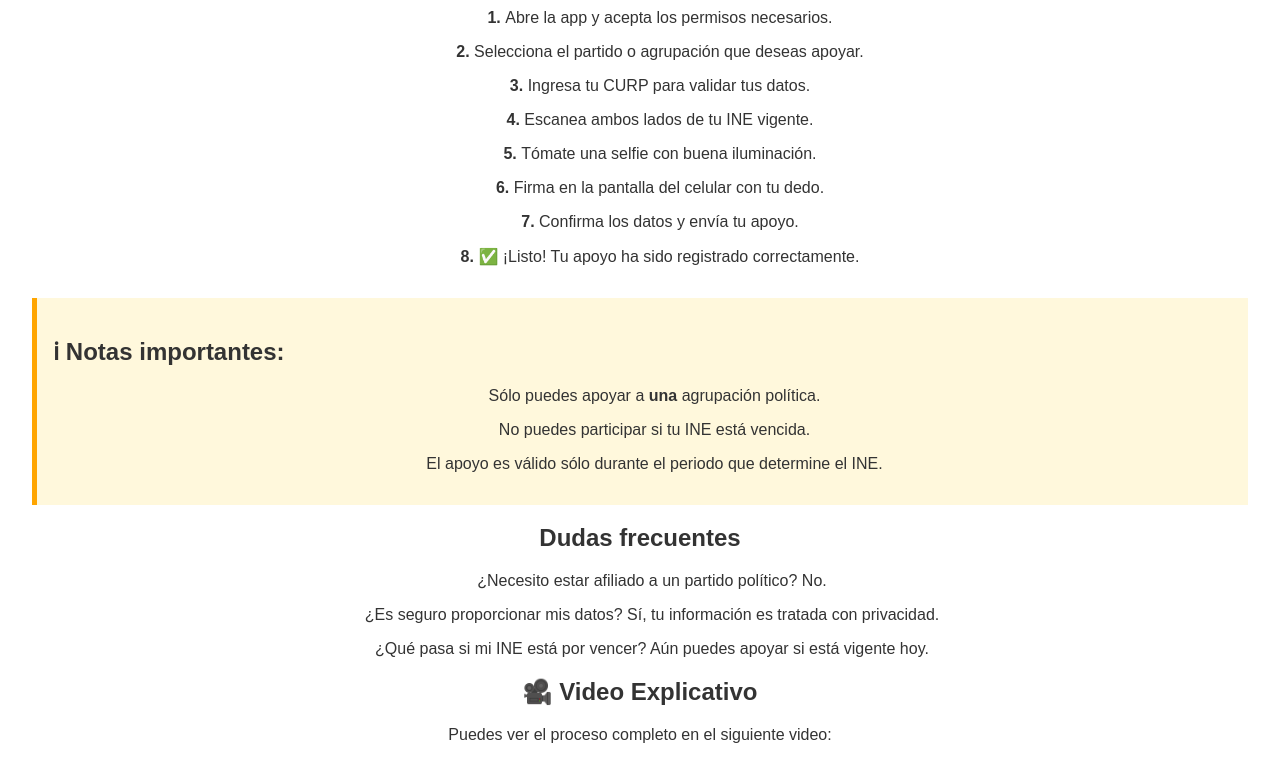
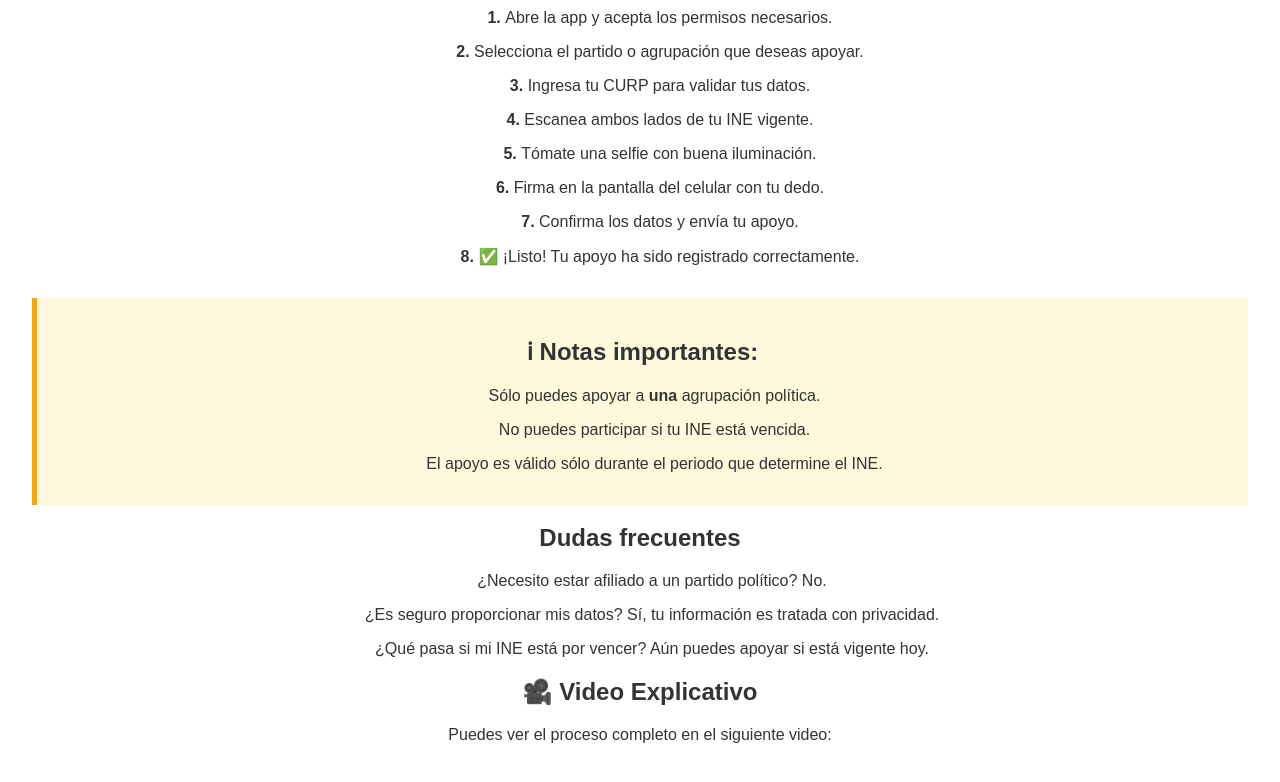
Before and after one commit to Chelisbond/Afiliaciones_PMNVM, a plain HTML site: page index.html in a window 1280 px wide. Shown: the part 2562-3344 px from the top of the page. Drawn offline with Linux system fonts and the light colour scheme; grey boxes are pictures that could not be loaded; a script that the page names is missing.

Commit message:
Update style.css

```diff
--- a/style.css
+++ b/style.css
@@ -46,6 +46,8 @@
   padding: 1rem;
   margin-top: 2rem;
   text-align: left;
+  max-width: 100%;
+place-items: center;
 }
 
 .descargas a {
```
